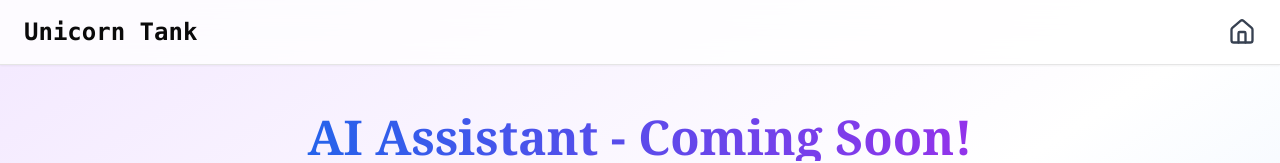
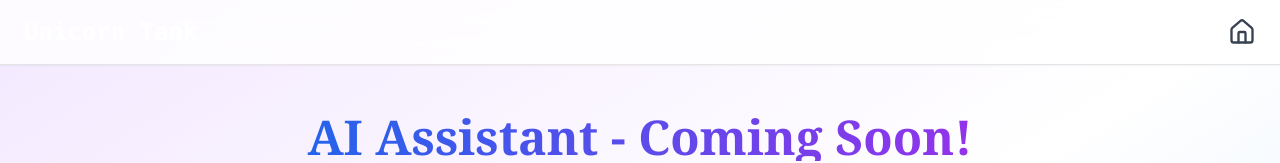
Before and after one commit to devteotia1511/Crystul_Main, a Next.js app: page /ai-assistant in a window 1280 px wide. Shown: the top 163 px of the page. Built offline with nearby package versions, Linux system fonts and the light colour scheme.

Commit message:
AI Page minor changes

```diff
--- a/app/ai-assistant/page.tsx
+++ b/app/ai-assistant/page.tsx
@@ -7,7 +7,7 @@ export default function AiAssistantPage() {
     <div className="min-h-screen bg-gradient-to-br from-purple-100 via-white to-blue-100 dark:from-gray-900 dark:via-gray-800 dark:to-gray-900">
       {/* Navbar */}
       <nav className="w-full flex items-center justify-between px-6 py-4 border-b bg-white/80 dark:bg-gray-900/80 backdrop-blur-md shadow-sm">
-        <span className='text-2xl font-mono font-bold'>
+        <span className='text-2xl text-white font-mono font-bold'>
           Unicorn Tank
         </span>
         <Link href="/" className="text-gray-700 dark:text-gray-200 hover:text-blue-600">
--- a/app/connect-founders/page.tsx
+++ b/app/connect-founders/page.tsx
@@ -7,7 +7,7 @@ export default function ConnectFoundersPage() {
     <div className="min-h-screen bg-gradient-to-br from-blue-100 via-white to-purple-100 dark:from-gray-900 dark:via-gray-800 dark:to-gray-900">
       {/* Navbar */}
       <nav className="w-full flex items-center justify-between px-6 py-4 border-b bg-white/80 dark:bg-gray-900/80 backdrop-blur-md shadow-sm">
-        <span className="flex items-center space-x-2 text-2xl font-mono font-bold">
+        <span className="flex items-center space-x-2 text-white text-2xl font-mono font-bold">
           <span>Unicorn Tank</span>
         </span>
         <Link href="/" className="text-gray-700 dark:text-gray-200 hover:text-blue-600">
```
